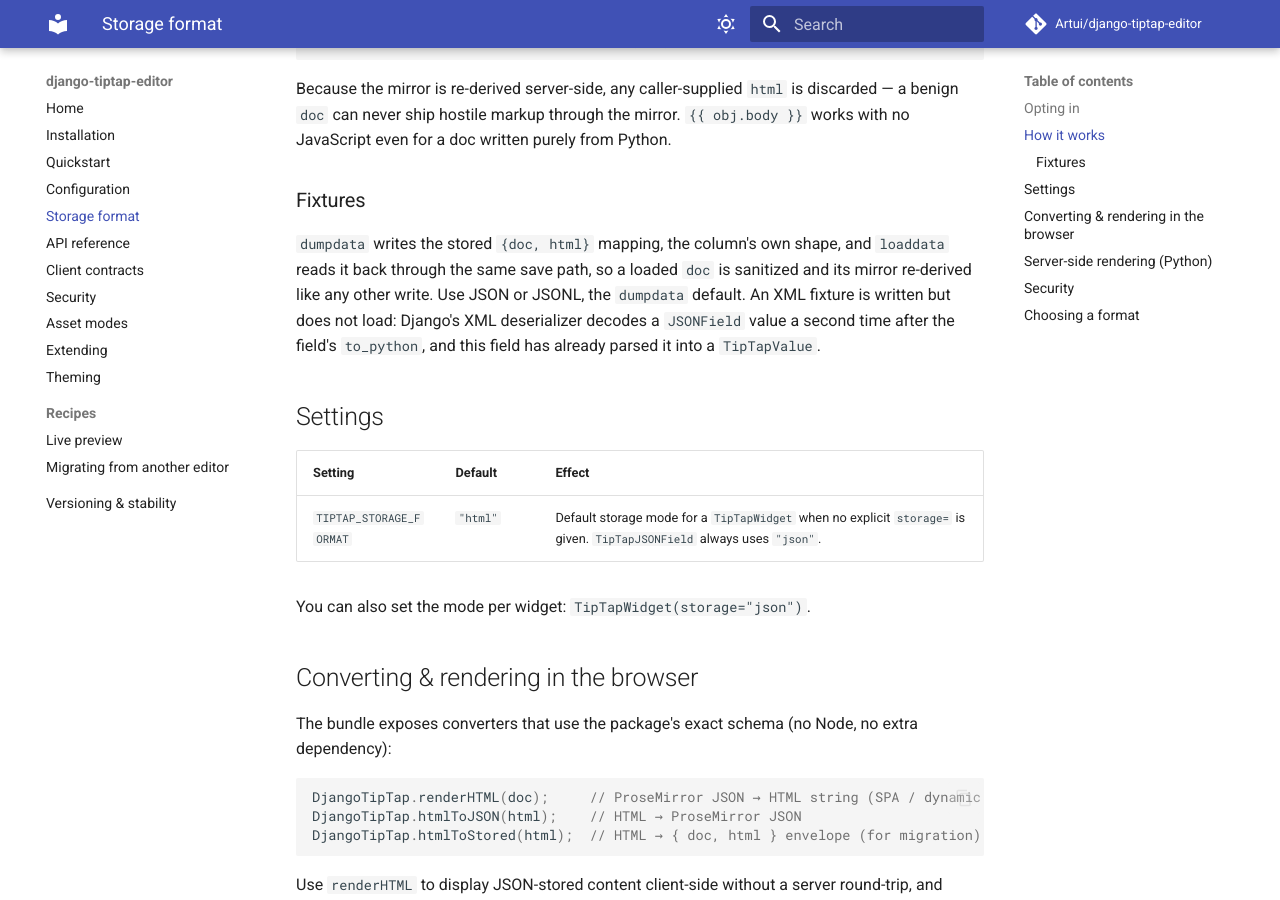
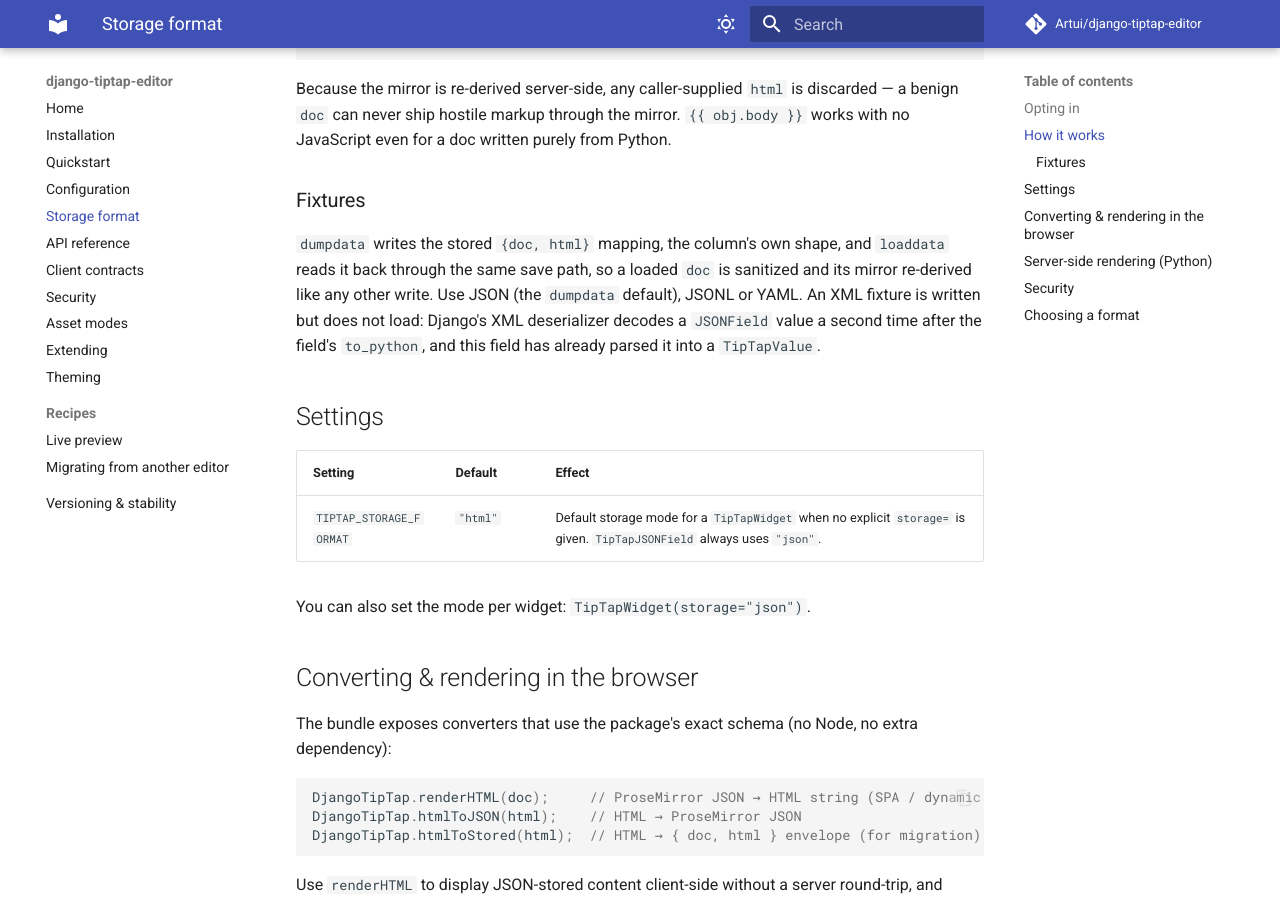
Before and after one commit to Artui/django-tiptap-editor, an MkDocs documentation site: the page built from docs/storage.md, in a window 1280 px wide and 900 px high, scrolled down 1434 px. Built offline with MkDocs 1.6.1 and Material for MkDocs 9.7.7, drawn with Linux system fonts in a browser that asks for light colours; comment, search, counter and statistics services are not loaded.

Commit message:
Write YAML fixtures and hold loaddata to the save path in a test
TipTapValue.to_stored() returned the mirror as str(self.html), and str() of
a SafeString is the same SafeString, which a YAML dumper refuses, so
dumpdata --format yaml still failed. It now returns a plain str, and the
fixture round trip runs YAML beside JSON and JSONL. PyYAML is declared in
the dev group for that, rather than arriving through mkdocs.

The docs say a loaded document is sanitized and its mirror re-derived, but
every round-trip test loaded a fixture dumped from an already clean row. A
hand-written dirty fixture now holds that claim.

Co-Authored-By: Claude Opus 5.5 <noreply@anthropic.com>

```diff
--- a/docs/storage.md
+++ b/docs/storage.md
@@ -75,9 +75,10 @@ even for a doc written purely from Python.
 
 `dumpdata` writes the stored `{doc, html}` mapping, the column's own shape, and `loaddata`
 reads it back through the same save path, so a loaded `doc` is sanitized and its mirror
-re-derived like any other write. Use JSON or JSONL, the `dumpdata` default. An XML fixture is
-written but does not load: Django's XML deserializer decodes a `JSONField` value a second time
-after the field's `to_python`, and this field has already parsed it into a `TipTapValue`.
+re-derived like any other write. Use JSON (the `dumpdata` default), JSONL or YAML. An XML
+fixture is written but does not load: Django's XML deserializer decodes a `JSONField` value a
+second time after the field's `to_python`, and this field has already parsed it into a
+`TipTapValue`.
 
 ## Settings
 
--- a/pyproject.toml
+++ b/pyproject.toml
@@ -62,6 +62,9 @@ dev = [
     "pytest-cov>=5.0",
     "pytest-asyncio>=0.24",
     "django-stubs>=5.0",
+    # Django's YAML serializer imports it, and the fixture round-trip tests run
+    # that format. It also arrives through mkdocs, which is not why it is here.
+    "pyyaml>=6.0",
 ]
 docs = [
     "mkdocs>=1.6",
```
Also changed, not shown: CHANGELOG.md (+11 -9 lines), 4 other files.
